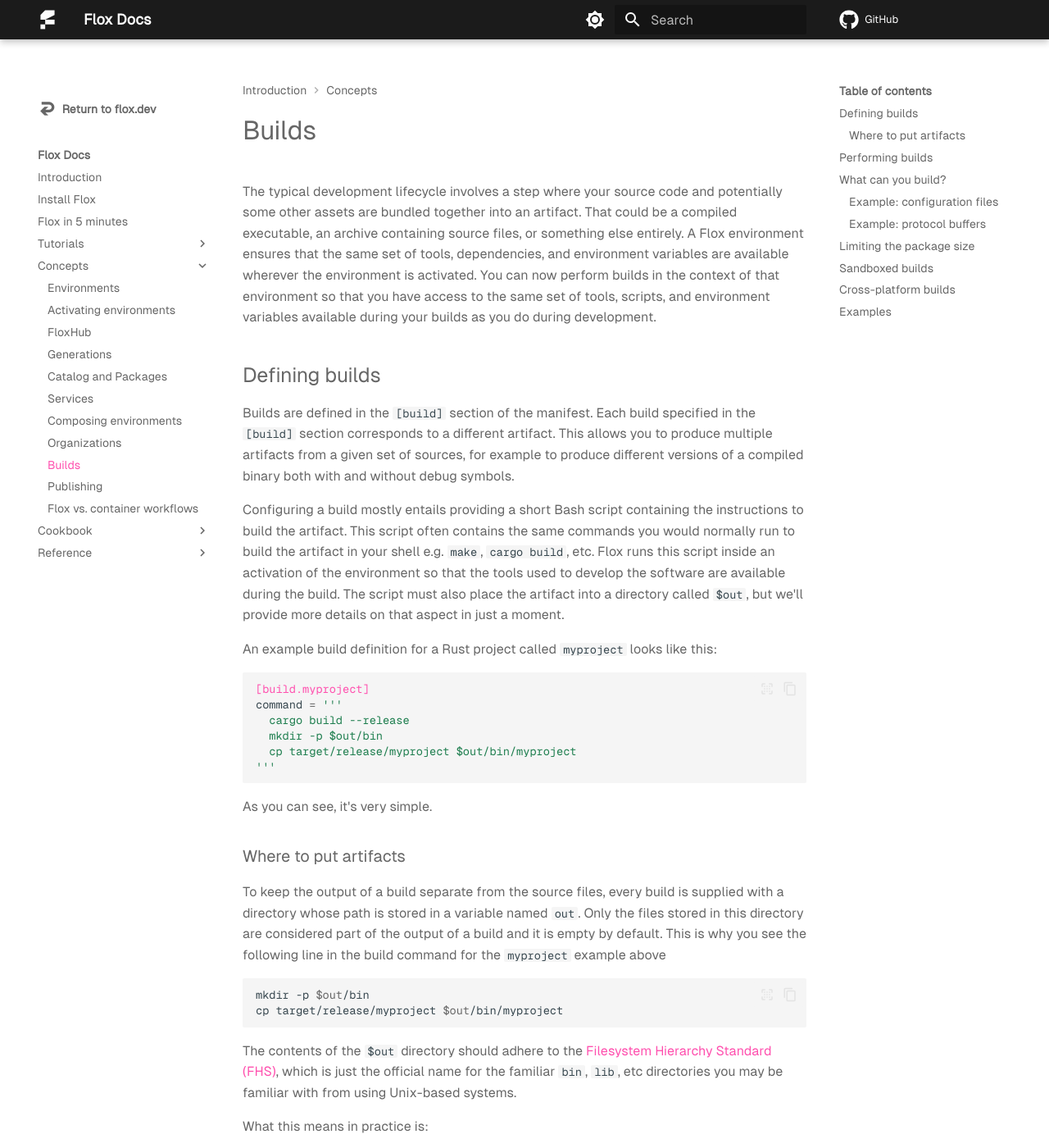
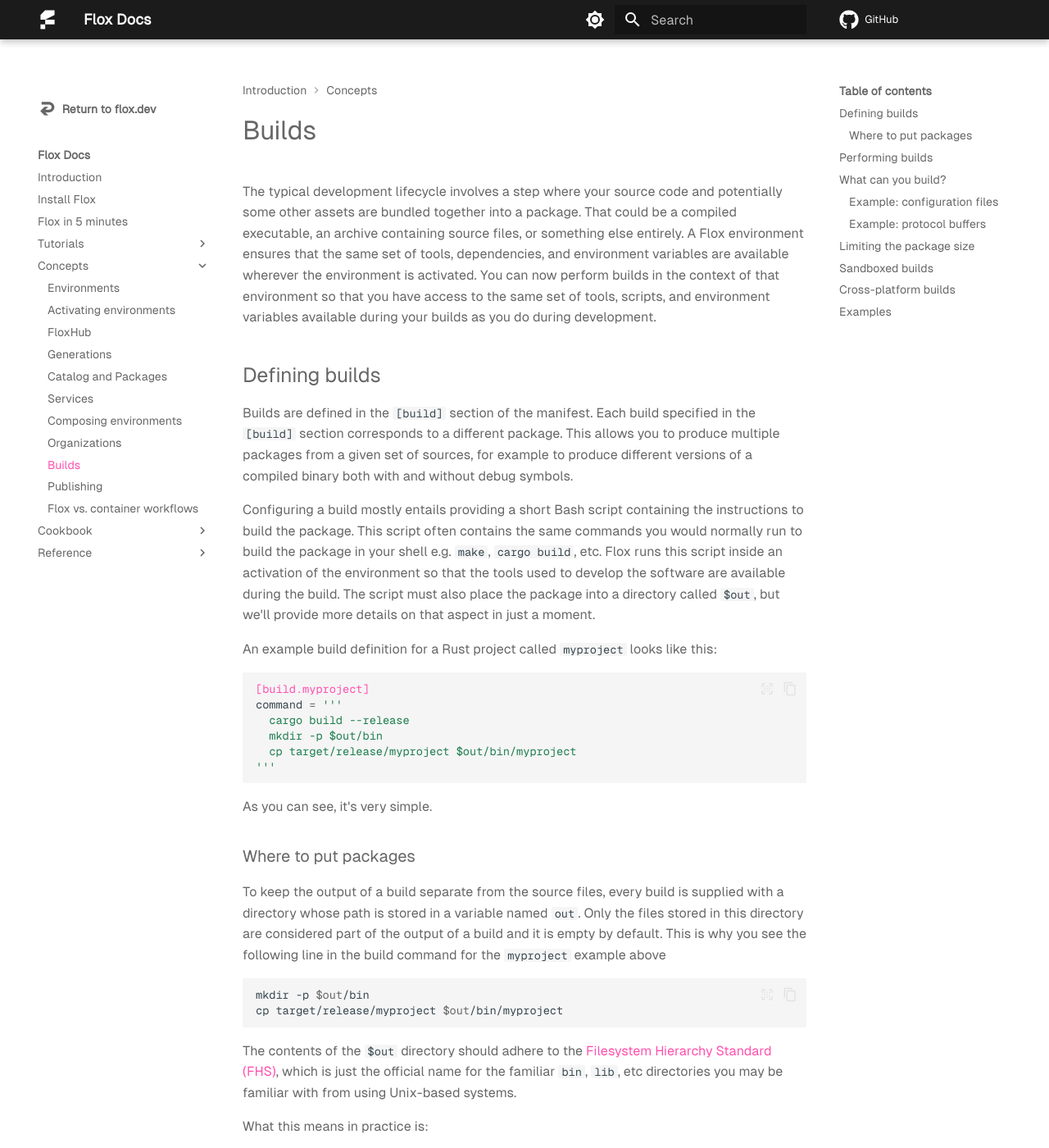
Before and after one commit to flox/floxdocs, an MkDocs documentation site: the page built from docs/concepts/manifest-builds.md, in a window 1280 px wide and 1400 px high. Shown: the whole window at 82% size. Built offline with MkDocs 1.6.1 and Material for MkDocs 9.7.7, drawn with Linux system fonts in a browser that asks for light colours; plug-ins that fetch from the network failed and are left out; comment, search, counter and statistics services are not loaded; some of the changed text lies outside the part shown.

Commit message:
chore: artifact -> package

```diff
--- a/docs/concepts/manifest-builds.md
+++ b/docs/concepts/manifest-builds.md
@@ -1,10 +1,10 @@
 ---
 title: "Builds"
-description: How to use Flox environments to build artifacts
+description: Understanding how to build packages with Flox
 ---
 
 The typical development lifecycle involves a step where your source code and
-potentially some other assets are bundled together into an artifact.
+potentially some other assets are bundled together into a package.
 That could be a compiled executable, an archive containing source files, or
 something else entirely.
 A Flox environment ensures that the same set of tools, dependencies, and
@@ -17,18 +17,18 @@
 
 Builds are defined in the `[build]` section of the manifest.
 Each build specified in the `[build]` section corresponds to a different
-artifact.
-This allows you to produce multiple artifacts from a given set of sources,
+package.
+This allows you to produce multiple packages from a given set of sources,
 for example to produce different versions of a compiled binary both with
 and without debug symbols.
 
 Configuring a build mostly entails providing a short Bash script containing the
-instructions to build the artifact.
+instructions to build the package.
 This script often contains the same commands you would normally run to build
-the artifact in your shell e.g. `make`, `cargo build`, etc.
+the package in your shell e.g. `make`, `cargo build`, etc.
 Flox runs this script inside an activation of the environment so that the tools
 used to develop the software are available during the build.
-The script must also place the artifact into a directory called `$out`,
+The script must also place the package into a directory called `$out`,
 but we'll provide more details on that aspect in just a moment.
 
 An example build definition for a Rust project called `myproject` looks like
@@ -45,7 +45,7 @@
 
 As you can see, it's very simple.
 
-### Where to put artifacts
+### Where to put packages
 
 To keep the output of a build separate from the source files,
 every build is supplied with a directory whose path is stored in a variable
@@ -106,10 +106,10 @@
 
 At the end of the day, a "build" is just a script that runs in your activated
 environment and places one or more files into a predefined directory.
-Once that build is done, the artifact can be [published][publish-concept] so
+Once that build is done, the package can be [published][publish-concept] so
 that your or anyone else in your organization can install it into their environment.
 This can be a very convenient method of distributing files.
-Sharing artifacts with other users is only possible with an organization.
+Sharing packages with other users is only possible with an organization.
 See the [organizations][organizations-concept] page for more details on organizations.
 
 In short, if you have a file that can be copied into the `$out` directory,
@@ -143,9 +143,9 @@
 You could vendor the `.proto` files in your project's repository, or store
 the `.proto` files in a separate repository.
 However, you could also write a build that copies these `.proto` files and
-publish the artifact.
+publish the package.
 This allows you to version and attach metadata to the `.proto` files,
-and any team that "installs" the artifact would have access to them.
+and any team that "installs" the package would have access to them.
 
 Furthermore, since these `.proto` files are installed as a package,
 any environment that installs them would be notified when there are updates
@@ -153,25 +153,25 @@
 
 ## Limiting the package size
 
-Your artifact likely has dependencies,
+Your package likely has dependencies,
 and those dependencies have their own dependencies,
 all the way down to `libc`.
 We call this complete set of dependencies the "transitive closure",
-or simply "the closure", of your artifact.
-A large closure for your artifact has no direct impact on runtime performance,
-but it means that your artifact requires more disk space to install and requires
+or simply "the closure", of your package.
+A large closure for your package has no direct impact on runtime performance,
+but it means that your package requires more disk space to install and requires
 more bandwidth to copy from one place to another.
 
 By default all of the packages in the default [package group][pkg-groups] are
-included as dependencies of your artifacts,
-but these packages may only be needed by your artifact at _build_ time or _development_ time,
+included as dependencies of your packages,
+but these packages may only be needed by your package at _build_ time or _development_ time,
 not _run_ time.
 As a reminder, the default package group is called `toplevel`,
 and all packages installed to an environment without an explicit `pkg-group`
 are placed into this package group.
 
 The `runtime-packages` option allows you to trim down the packages from the `toplevel`
-package group that are included as runtime dependencies of your artifact.
+package group that are included as runtime dependencies of your package.
 This option is a list of `install-id`s from the `toplevel` package group.
 As a reminder, the `install-id` is the part of the package descriptor that
 comes before `pkg-path` e.g. `myhello` in `myhello.pkg-path = "hello"`.
@@ -206,7 +206,7 @@
 
 The script that you specify in `command` is run on your host machine by default.
 This means that it may build against dependencies that are outside of your
-environment and the artifact may not function correctly when executed or rebuilt
+environment and the package may not function correctly when executed or rebuilt
 on another machine.
 
 In order to improve the reproducibility of your build you can specify that it is
@@ -231,14 +231,14 @@
 ## Cross-platform builds
 
 Currently when you build a package, it is only built for the system (`aarch64-darwin`, `x86_64-linux`, etc) that the build is being run on.
-This means that if you want artifacts built for multiple platforms, you need to run the build on multiple platforms.
+This means that if you want packages built for multiple platforms, you need to run the build on multiple platforms.
 One way to accomplish this is to run your builds in CI.
 
 ## Examples
 
 We've compiled a list of example commands to demonstrate how to use Flox to
-build artifacts in various ecosystems.
-Each language guide in the Languages section of the Cookbook contains an example of building an artifact with Flox.
+build packages in various ecosystems.
+Each language guide in the Languages section of the Cookbook contains an example of building a package with Flox.
 For example, [this section][go-example] contains an example build for the Go language.
 
 [services-concept]: ./services.md
```
Also changed, not shown: docs/concepts/publishing.md (+19 -19 lines), docs/tutorials/build-and-publish.md (+15 -15 lines).
